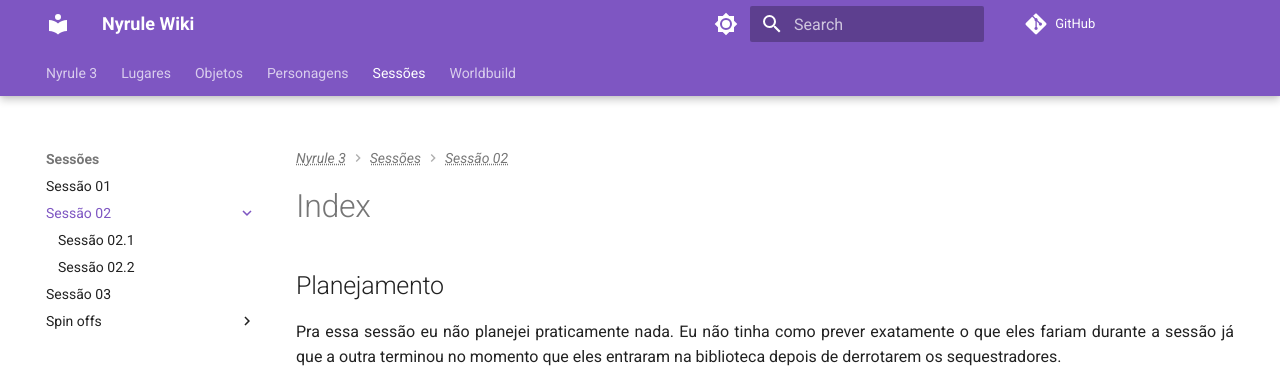
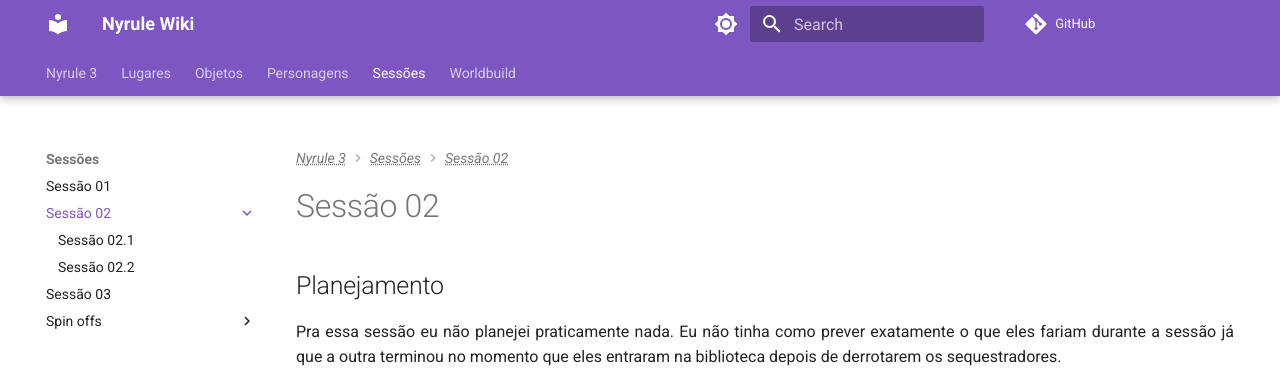
Before and after one commit to NiiMiyo/obsidian-nyrule3, an MkDocs documentation site: the page built from docs/Sessões/Sessão 02/index.md, in a window 1280 px wide and 900 px high. Shown: the top 383 px of the window. Built offline with MkDocs 1.6.1 and Material for MkDocs 9.7.7, drawn with Linux system fonts in a browser that asks for light colours; comment, search, counter and statistics services are not loaded.

Commit message:
PUSH NOTE : Sessão 02.md

```diff
--- a/docs/Sessões/Sessão 02/index.md
+++ b/docs/Sessões/Sessão 02/index.md
@@ -1,3 +1,6 @@
+---
+title: Sessão 02
+---
 ## Planejamento
 Pra essa sessão eu não planejei praticamente nada. Eu não tinha como prever exatamente o que eles fariam durante a sessão já que a outra terminou no momento que eles entraram na biblioteca depois de derrotarem os sequestradores.
 
```
